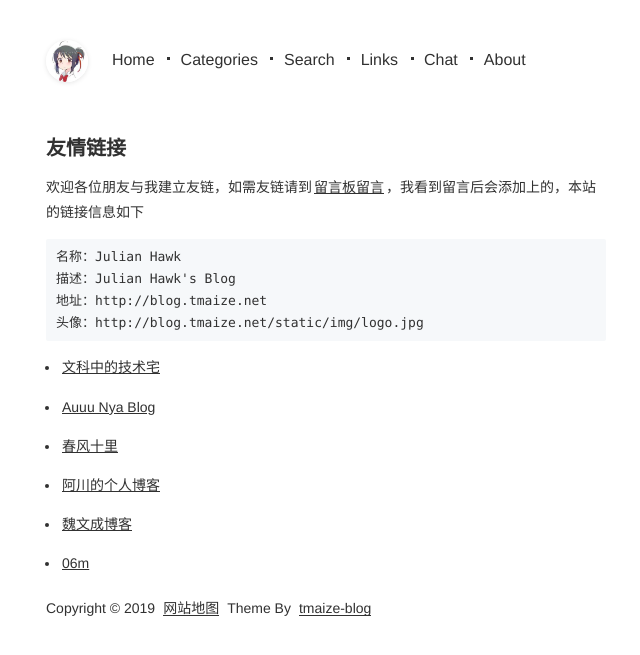
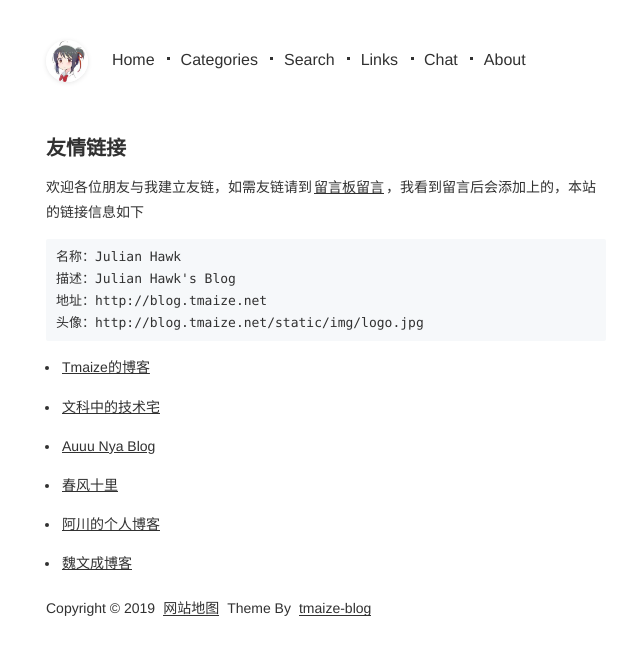
Before and after one commit to juhawk42/juhawk42.github.io, a Jekyll site: the page built from pages/links.md, in a window 1280 px wide. Shown: the top 655 px of the page, without its empty margins (314-954 px from the left). Built offline with Jekyll 4.4.1, drawn with Linux system fonts in a browser that asks for light colours; comment, search, counter and statistics services are not loaded.

Commit message:
Update links.json

```diff
--- a/_data/links.json
+++ b/_data/links.json
@@ -1,4 +1,9 @@
 [
+  {
+    "title": "Tmaize的博客",
+    "desc": "TMaize Blog",
+    "url": "http://blog.tmaize.net"
+  },
   {
     "title": "文科中的技术宅",
     "desc": "Android开发者,软件破解,美化,爱好者&文科中的技术宅",
@@ -23,10 +28,5 @@
     "title": "魏文成博客",
     "desc": "记录与分享",
     "url": "https://www.wwc.ren"
-  },
-  {
-    "title": "06m",
-    "desc": "06m",
-    "url": "https://www.06m.me"
   }
 ]
```
